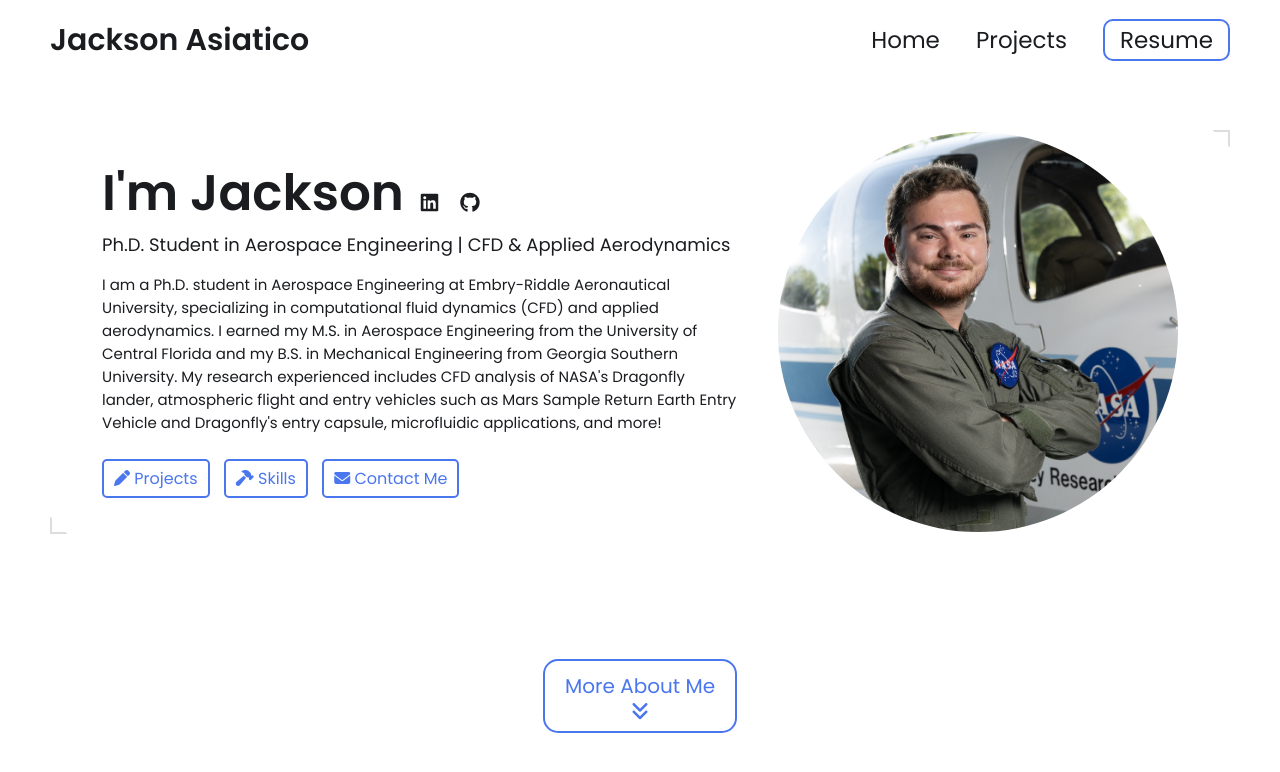
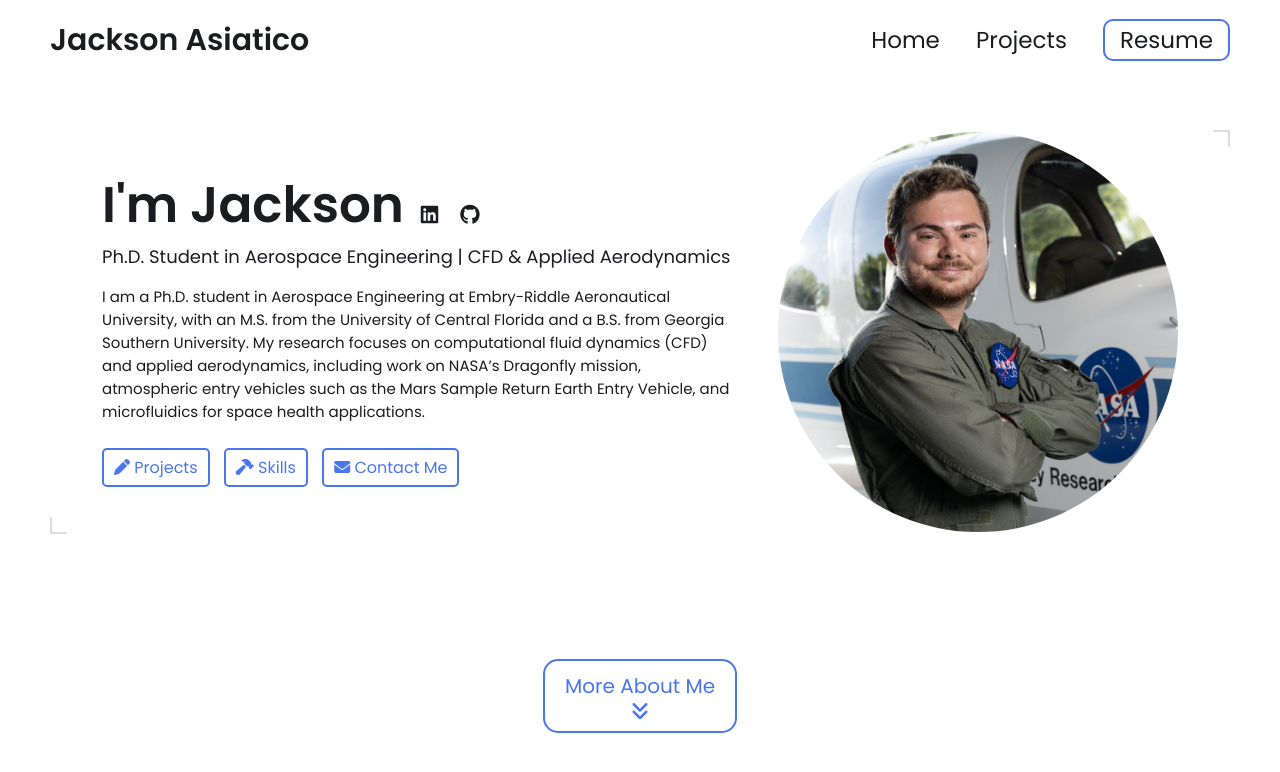
Before and after one commit to jasiatico/jasiatico.github.io, a Jekyll site: the page built from index.html, in a window 1280 px wide and 900 px high. Shown: the top 772 px of the window. Built offline with Jekyll 4.4.1, drawn with Linux system fonts in a browser that asks for light colours.

Commit message:
Update _config.yml

```diff
--- a/_config.yml
+++ b/_config.yml
@@ -15,10 +15,9 @@ title: Jackson Asiatico's Portfolio
 name: Jackson Asiatico
 headline: Ph.D. Student in Aerospace Engineering | CFD & Applied Aerodynamics
 description: >- # dont remove this line. this will ignore all new lines until the next section
-  I am a Ph.D. student in Aerospace Engineering at Embry-Riddle Aeronautical University, specializing in computational fluid dynamics (CFD) and applied aerodynamics.
-  I earned my M.S. in Aerospace Engineering from the University of Central Florida and my B.S. in Mechanical Engineering from Georgia Southern University.
-  My research experienced includes CFD analysis of NASA's Dragonfly lander, atmospheric flight and entry vehicles such as Mars Sample Return Earth Entry Vehicle and Dragonfly's
-  entry capsule, microfluidic applications, and more!
+  I am a Ph.D. student in Aerospace Engineering at Embry-Riddle Aeronautical University, with an M.S. from the University of Central Florida and a B.S. from Georgia Southern University.
+  My research focuses on computational fluid dynamics (CFD) and applied aerodynamics, including work on NASA’s Dragonfly mission,
+  atmospheric entry vehicles such as the Mars Sample Return Earth Entry Vehicle, and microfluidics for space health applications.
 
 # Place your profile image in /assets/images/profile-image/folder and edit the file name
 profile_image: ./assets/images/profile-image/flightsuit.JPG
```
